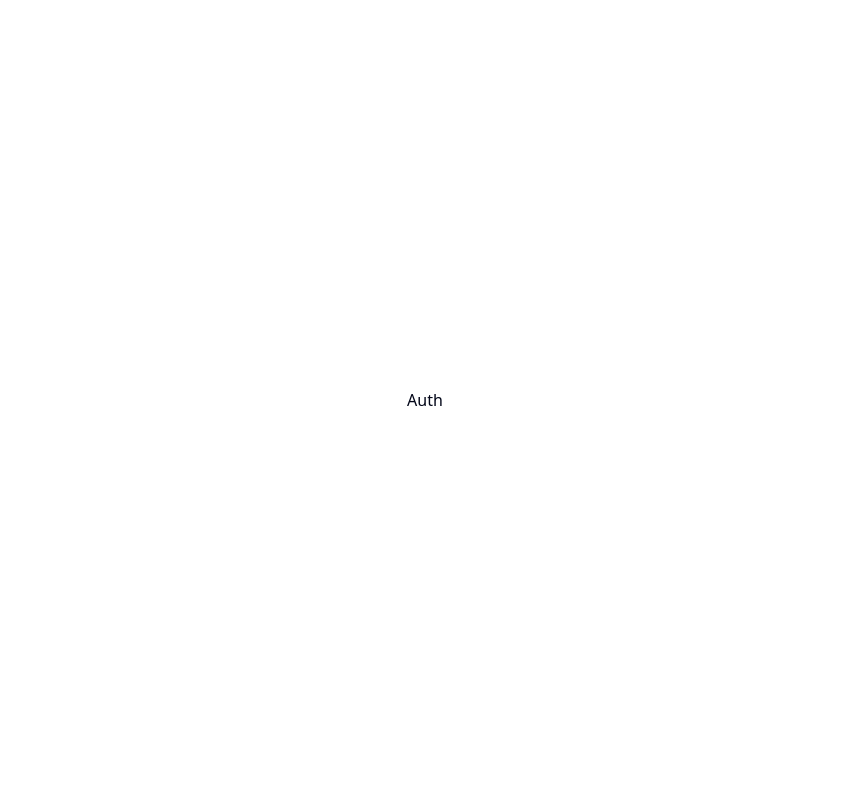
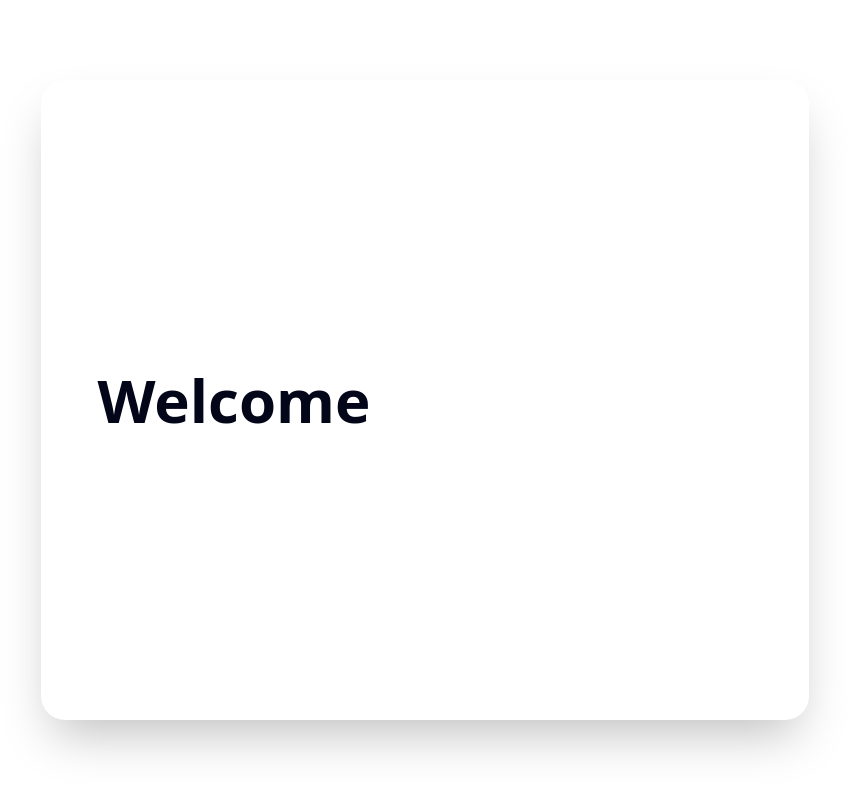
Before and after one commit to Nabin-09/ResChatApp, a React (Vite) app in the folder client/: page /auth in a window 1280 px wide. Shown: the top 792 px of the page, without its empty margins (215-1064 px from the left). Built offline with nearby package versions, Linux system fonts and the light colour scheme.

Commit message:
Auth Layout - 28:39

```diff
--- a/client/src/pages/auth/index.jsx
+++ b/client/src/pages/auth/index.jsx
@@ -1,5 +1,16 @@
 const Auth = () => {
-    return <div className="h-[100vh] w-[100vw] flex items-center justify-center">Auth</div>
+    return <div className="h-[100vh] w-[100vw] flex items-center justify-center">
+     <div className="h-[80vh] bg-white border-2 border-white text-opacity-90 shadow-2xl w-[80vw]
+     md:w-[90vw] lg:w-[70vw] xl:w-[60vw] rounded-3xl grid xl:grid-cols-2">
+        <div className="flex flex-col gap-10 items-center justify-center">
+            <div className="flex items-center justify-center flex-col">
+                <div className="flex items-center justify-center">
+                    <div className="text-5xl font-bold md:text-6xl">Welcome</div>
+                </div>
+            </div>
+        </div>
+     </div>
+    </div>
 };
 
 export default Auth;
```
